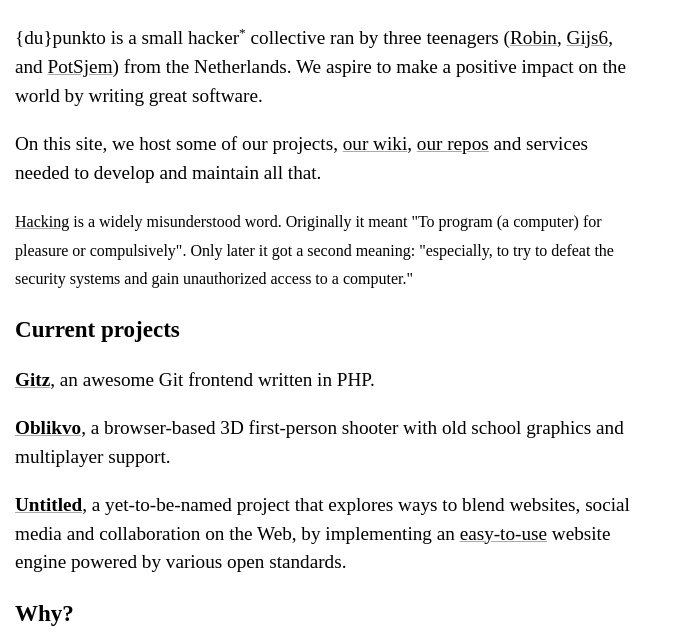
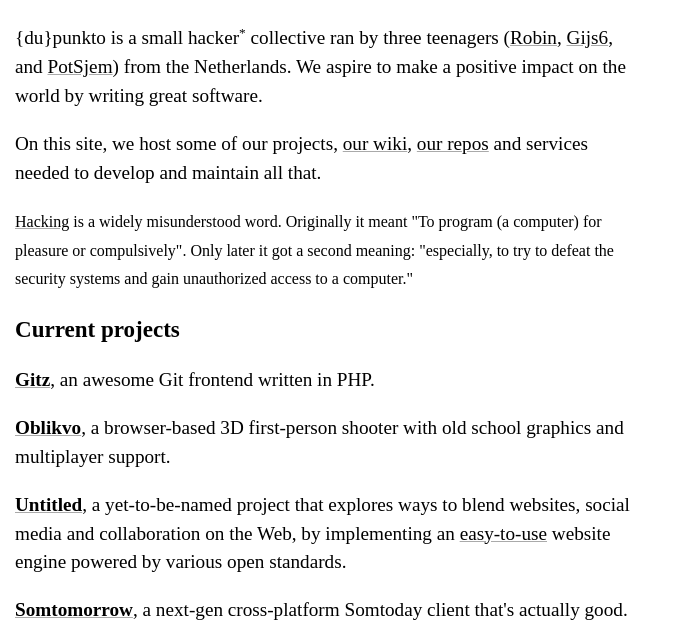
Before and after one commit to dupunkto/dupunkto.org, a plain HTML site: page src/index.html in a window 1280 px wide. Shown: the part 145-786 px from the top of the page, without its empty margins (0-676 px from the left). Drawn offline with Linux system fonts and the light colour scheme.

Commit message:
Add somtomorrow to projects

```diff
--- a/src/index.html
+++ b/src/index.html
@@ -70,11 +70,16 @@
     </p>
 
     <p>
-      <a class="t" href="//git.dupunkto.org/dupunkto/pubb">Untitled</a>, a
+      <a class="t" href="//git.dupunkto.org/dupunkto/untitled">Untitled</a>, a
       yet-to-be-named project that explores ways to blend websites, social media
       and collaboration on the Web, by implementing an
       <a href="//gilest.org/indie-easy.html">easy-to-use</a> website engine
       powered by various open standards.
+    </p>
+
+    <p>
+      <a class="t" href="//git.dupunkto.org/dupunkto/somtomorrow">Somtomorrow</a>, a
+      next-gen cross-platform Somtoday client that's actually good.
     </p>
 
     <h2>Why?</h2>
```
